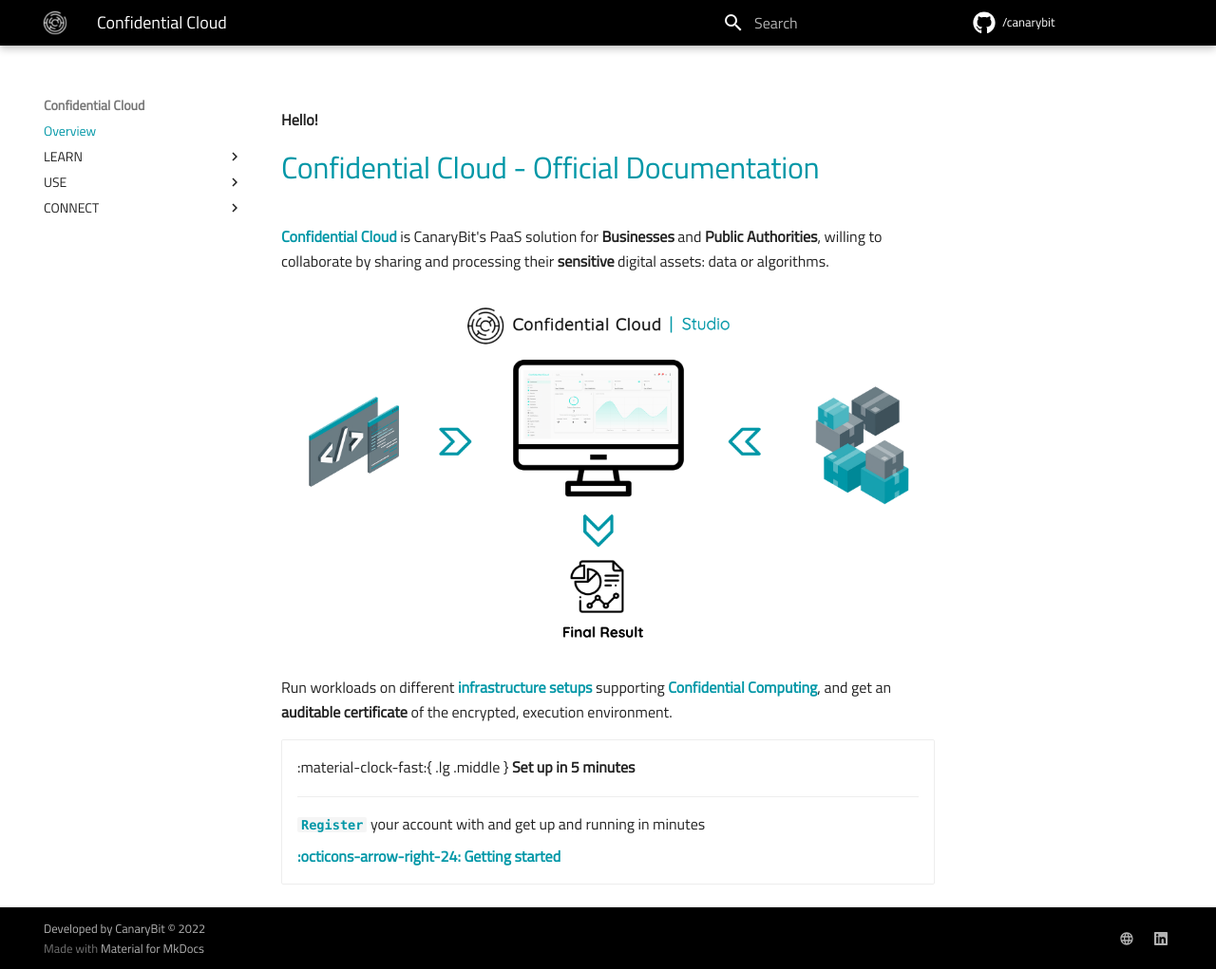
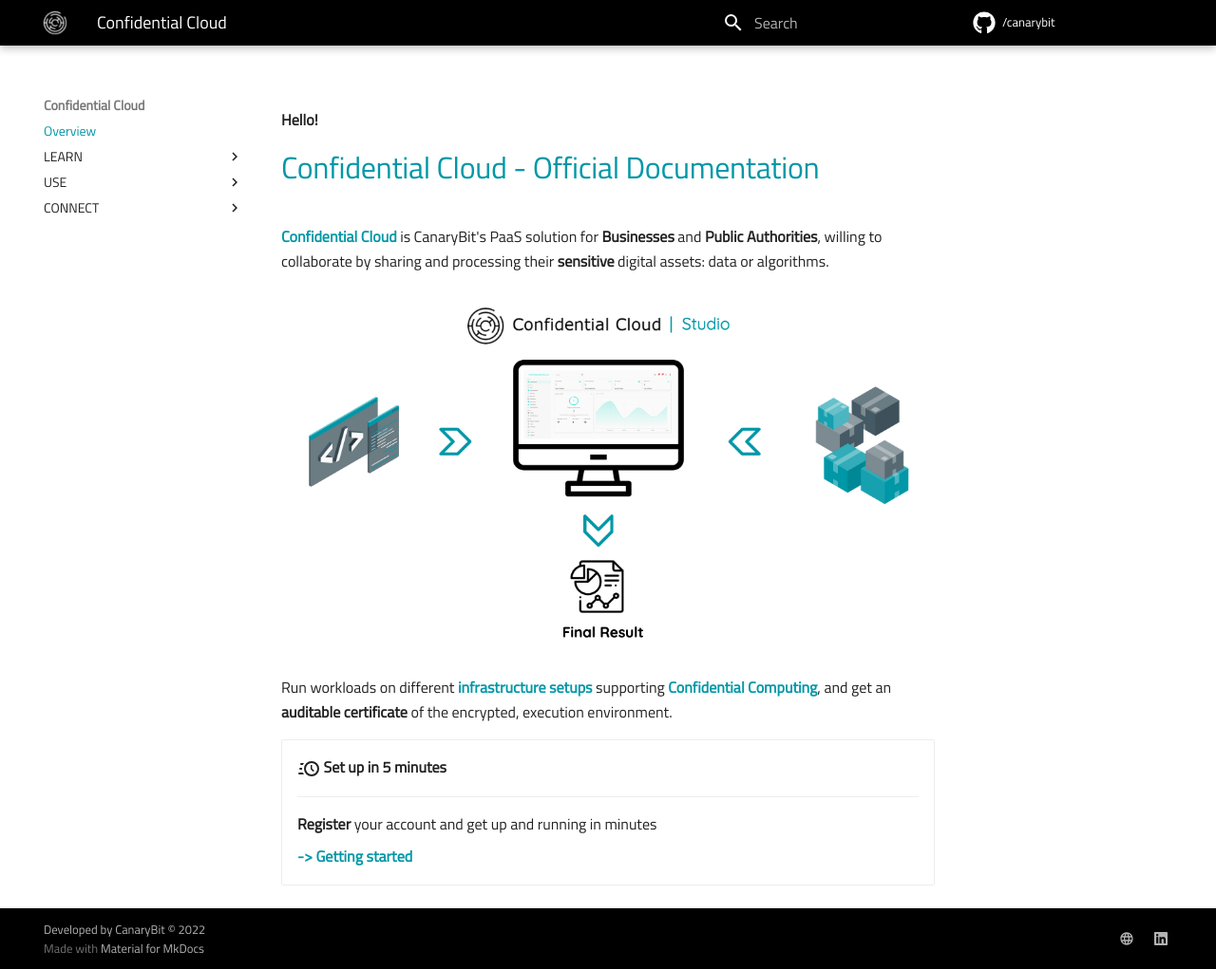
Before and after one commit to canarybit/cc-docs, an MkDocs documentation site: the page built from docs/index.md, in a window 1280 px wide and 1021 px high. Shown: the whole window at 95% size. Built offline with MkDocs 1.6.1 and Material for MkDocs 9.7.7, drawn with Linux system fonts in a browser that asks for light colours.

Commit message:
Adds content

```diff
--- a/docs/index.md
+++ b/docs/index.md
@@ -15,8 +15,8 @@
 
     ---
 
-    [`Register`]() your account with and get up and running in minutes
+    __Register__ your account and get up and running in minutes
 
-    [:octicons-arrow-right-24: Getting started](https://demo.confidentialcloud.io/signup)
+    [-> Getting started](https://demo.confidentialcloud.io/signup)
 
 </div>
--- a/mkdocs.yml
+++ b/mkdocs.yml
@@ -46,6 +46,9 @@
   - pymdownx.superfences
   - attr_list
   - md_in_html
+  - pymdownx.emoji:
+      emoji_index: !!python/name:material.extensions.emoji.twemoji
+      emoji_generator: !!python/name:material.extensions.emoji.to_svg
 
 nav:
   - 'Overview': 'index.md'
```
